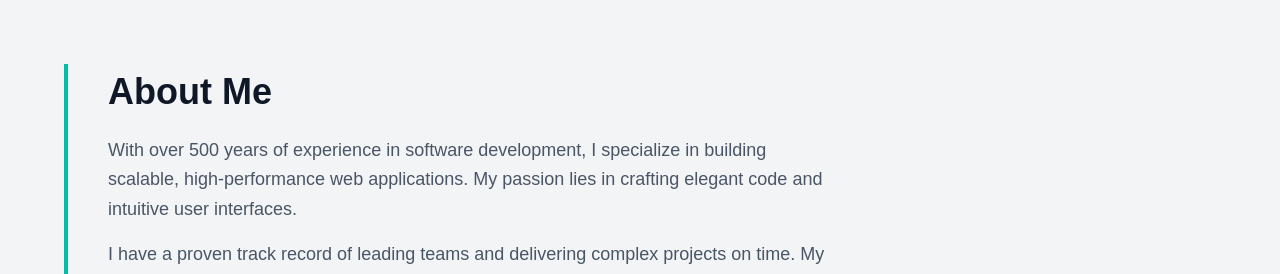
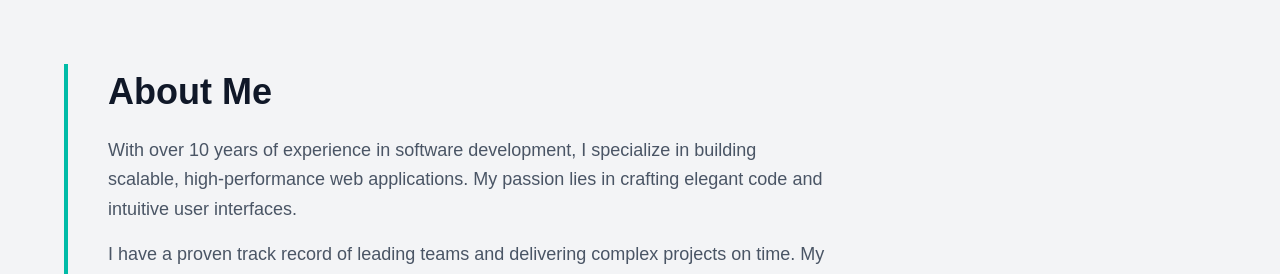
Before and after one commit to rotanakkosal/senior-developer-portfolio, a React (Vite) app: page / in a window 1280 px wide. Shown: the part 800-1074 px from the top of the page. Built offline with nearby package versions, Linux system fonts and the light colour scheme.

Commit message:
Update experience years in About component

```diff
--- a/src/components/About/About.tsx
+++ b/src/components/About/About.tsx
@@ -8,7 +8,7 @@ const About: React.FC = () => {
                 <h2 className="text-3xl md:text-4xl font-bold text-gray-900 dark:text-white mb-6">About Me</h2>
                 <div className="space-y-4 text-gray-600 dark:text-gray-300 text-lg leading-relaxed">
                     <p>
-                        With over 500 years of experience in software development, I specialize in building scalable,
+                        With over 10 years of experience in software development, I specialize in building scalable,
                         high-performance web applications. My passion lies in crafting elegant code and intuitive user interfaces.
                     </p>
                     <p>
```
